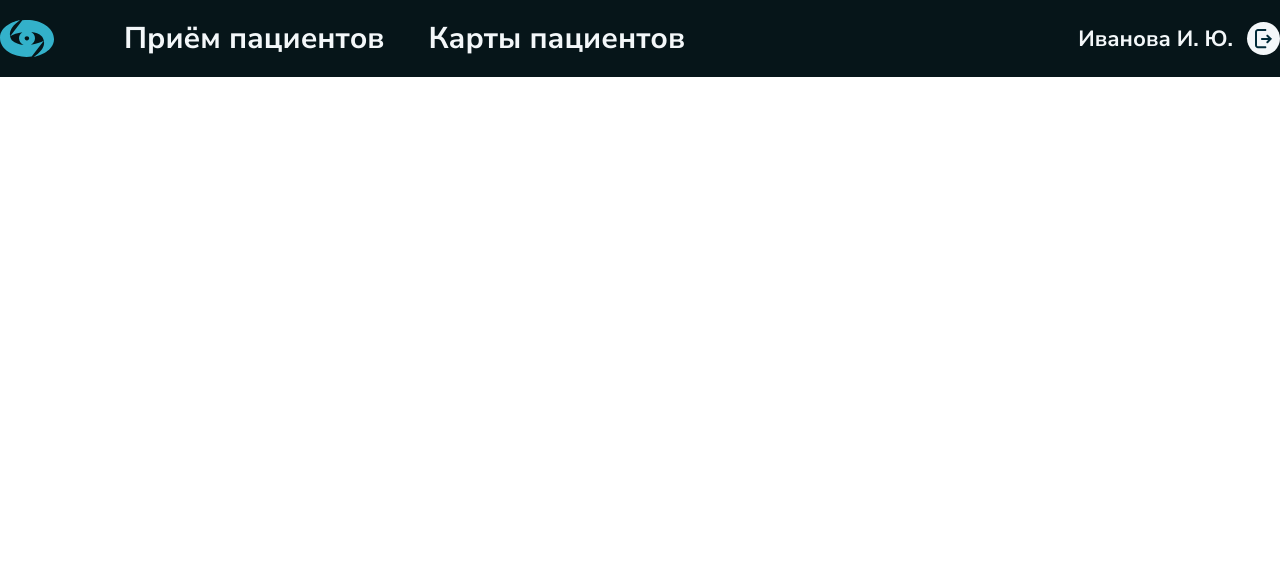
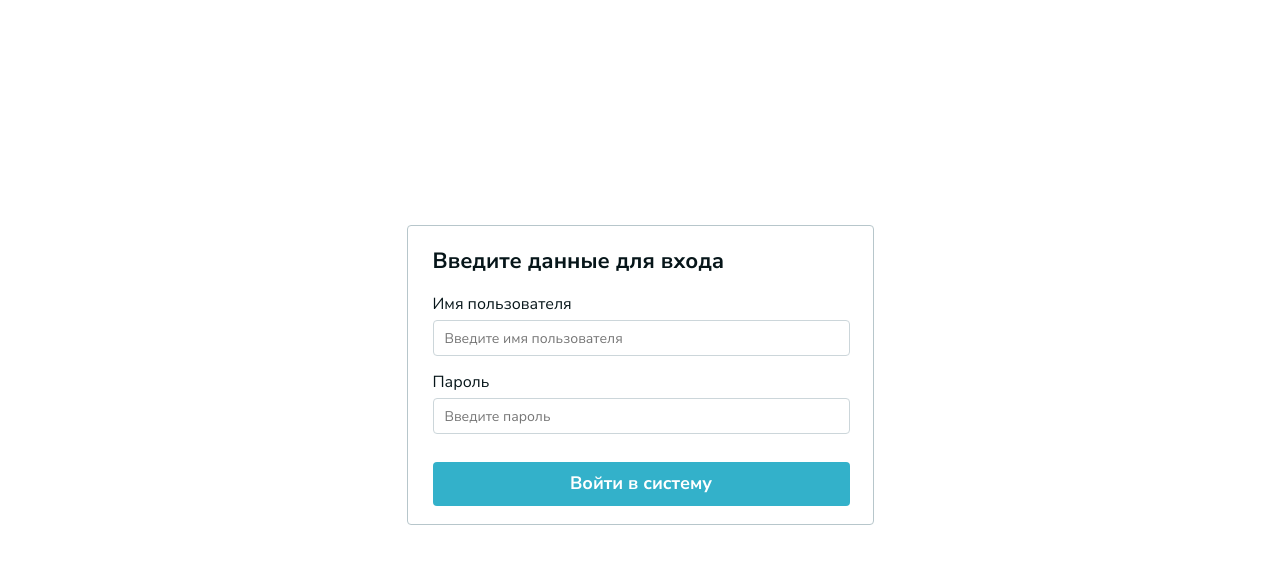
Before and after one commit to DenisVorop/crm, a React (Create React App) app: page / in a window 1280 px wide. Shown: the top 564 px of the page. Built offline with nearby package versions, Linux system fonts and the light colour scheme; a web font is replaced by a local one.

Commit message:
fix login page

```diff
--- a/src/App.js
+++ b/src/App.js
@@ -1,7 +1,6 @@
 import React from 'react';
 import { Route, Routes } from 'react-router-dom';
 
-import Header from "./Components/Header/Header.jsx";
 import Login from "./Components/Page/Login/Login.jsx";
 import Page from "./Components/Page/Page.jsx";
 
@@ -10,11 +9,8 @@ import Page from "./Components/Page/Page.jsx";
 function App() {
   return (
     <div className="wrapper">
-      <Header />
-      {/* <Page />
-      <Login /> */}
       <Routes>
-        <Route path='/login'
+        <Route path='/'
           element={<Login />} />
         <Route path='/records'
           element={<Page />} />
--- a/src/Components/Header/Header.jsx
+++ b/src/Components/Header/Header.jsx
@@ -21,7 +21,7 @@ const Header = () => {
                 </div>
                 <div className="header__log">
                     <div className="header__name">Иванова И. Ю.</div>
-                    <a href="/login" className="header__button">
+                    <a href="/" className="header__button">
                         <img src={logout} alt="logout" />
                     </a>
                 </div>
--- a/src/Components/Page/Head/Head.jsx
+++ b/src/Components/Page/Head/Head.jsx
@@ -22,7 +22,7 @@ const Head = () => {
                     <span className="date-filter__choice">
                         <DatePick />
                     </span>
-                    <label className="date-filter__calendar" for="datepicker">
+                    <label className="date-filter__calendar" htmlFor="datepicker">
                         <img src={calendar} alt="calendar" />
                     </label>
                     <a href="#" className="date-filter__arrow-r">
@@ -32,7 +32,7 @@ const Head = () => {
             </div>
             <div className="filter__patient patient-filter">
                 <div className="patient-filter__card">
-                    <label className="patient-filter__label" for="check1">Номер карты</label>
+                    <label className="patient-filter__label" htmlFor="check1">Номер карты</label>
                     <input type="checkbox" className="patient-filter__checkbox" id="check1" />
                 </div>
                 <div className="patient-filter__number">
--- a/src/Components/Page/Login/Login.jsx
+++ b/src/Components/Page/Login/Login.jsx
@@ -10,11 +10,11 @@ import './login.scss'
 
 const Login = () => {
 
-    const { admin, login, password } = useSelector(({ authReducer }) => authReducer);
+    const { admin, login, password, isAuth } = useSelector(({ authReducer }) => authReducer);
     const dispatch = useDispatch();
 
     if (admin.login === login && admin.password === password) {
-        console.log('You are login!')
+        console.log('You are login!', isAuth)
         return <Navigate to='/records' />
     } else {
         console.log('Incorrect login or password!')
--- a/src/Components/Page/Login/login.scss
+++ b/src/Components/Page/Login/login.scss
@@ -1,8 +1,11 @@
 .login {
+    height: 100vh;
 
     // .login__container
 
-    &__container {}
+    &__container {
+        transform: translateY(75%);
+    }
 
     // .login__body
 
--- a/src/Components/Page/Page.jsx
+++ b/src/Components/Page/Page.jsx
@@ -1,9 +1,11 @@
+import Header from "../Header/Header";
 import Filter from './Filter/Filter';
 import Plan from './Plan/Plan';
 
 const Page = () => {
     return (
         <>
+            <Header />
             <Plan />
             <Filter />
         </>
--- a/src/Redux/Reducers/authReducer.js
+++ b/src/Redux/Reducers/authReducer.js
@@ -8,6 +8,7 @@ const initialState = {
     login: 'admin',
     password: 'admin',
     admin: [],
+    isAuth: false,
 }
 
 //=============REDUCER===========================================================================================================================================
@@ -18,6 +19,7 @@ const authReducer = (state = initialState, action) => {
             return {
                 ...state,
                 admin: action.payload,
+                isAuth: true,
             }
         }
         default: {
```
